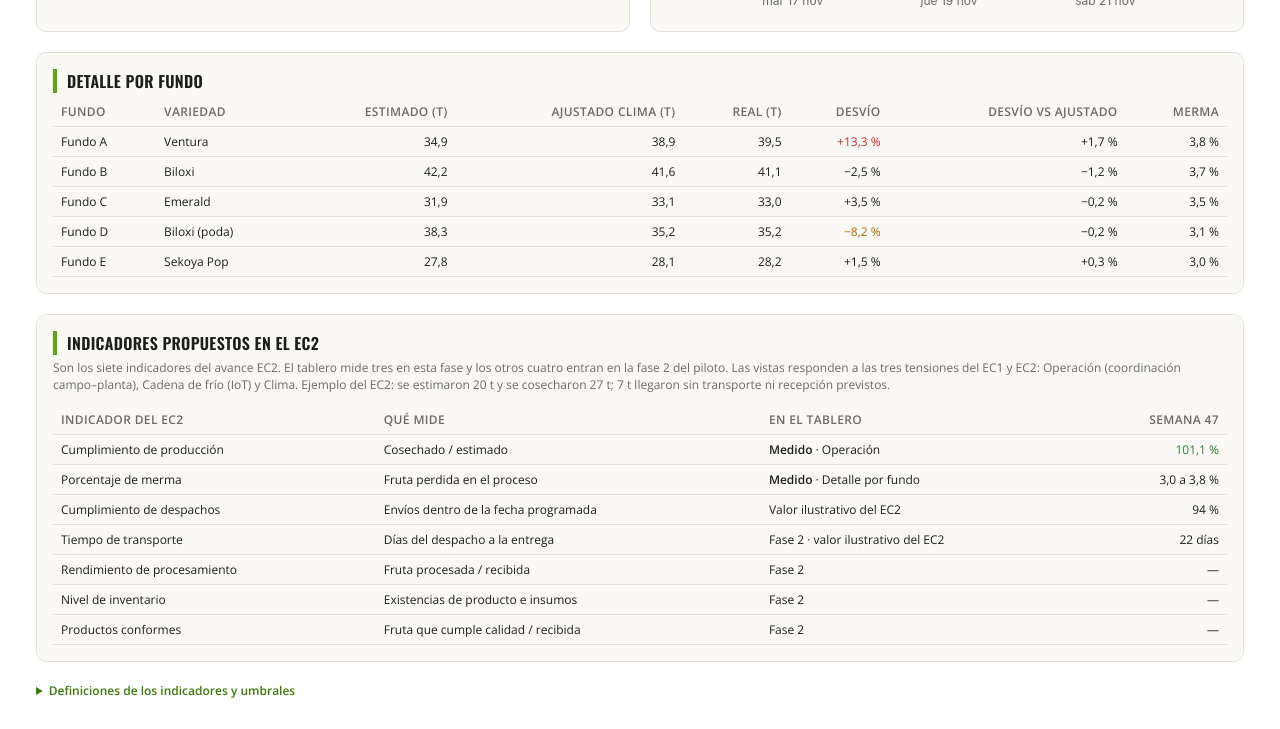
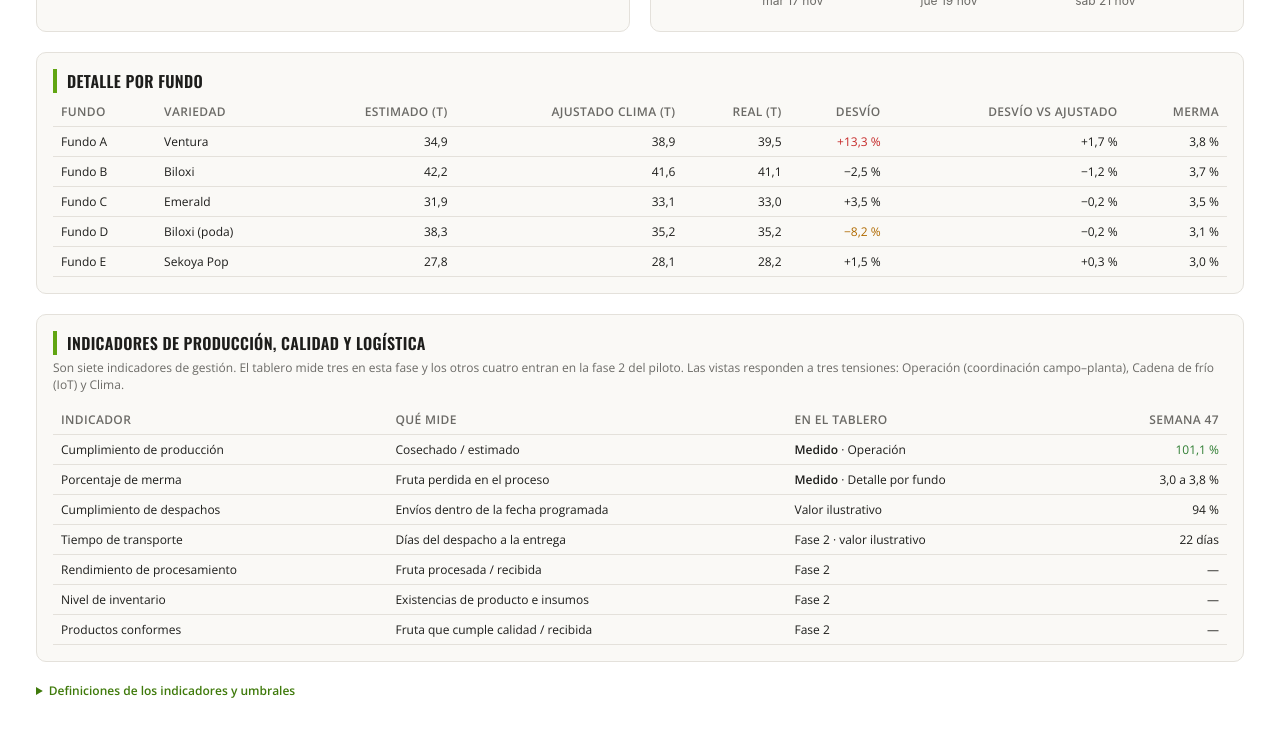
Before and after one commit to gbmbusinessgroupperu-coder/camposol, a plain HTML site: page index.html in a window 1280 px wide. Shown: the part 885-1614 px from the top of the page. Drawn offline with nearby package versions, Linux system fonts and the light colour scheme.

Commit message:
Add files via upload

```diff
--- a/index.html
+++ b/index.html
@@ -187,16 +187,16 @@ run(){for(const n in draws){document.querySelectorAll('[data-draw="'+n+'"]').for
       </div>
     </div>
     <div class="cp-panel" id="panel-ec2">
-      <h2>Indicadores propuestos en el EC2</h2>
-      <p class="cp-note">Son los siete indicadores del avance EC2. El tablero mide tres en esta fase y los otros cuatro entran en la fase 2 del piloto. Las vistas responden a las tres tensiones del EC1 y EC2: Operación (coordinación campo–planta), Cadena de frío (IoT) y Clima. Ejemplo del EC2: se estimaron 20 t y se cosecharon 27 t; 7 t llegaron sin transporte ni recepción previstos.</p>
+      <h2>Indicadores de producción, calidad y logística</h2>
+      <p class="cp-note">Son siete indicadores de gestión. El tablero mide tres en esta fase y los otros cuatro entran en la fase 2 del piloto. Las vistas responden a tres tensiones: Operación (coordinación campo–planta), Cadena de frío (IoT) y Clima.</p>
       <div class="cp-twrap">
         <table class="cp-table">
-          <thead><tr><th>Indicador del EC2</th><th>Qué mide</th><th>En el tablero</th><th class="r">Semana 47</th></tr></thead>
+          <thead><tr><th>Indicador</th><th>Qué mide</th><th>En el tablero</th><th class="r">Semana 47</th></tr></thead>
           <tbody>
             <tr><td>Cumplimiento de producción</td><td>Cosechado / estimado</td><td><b>Medido</b> · Operación</td><td class="r"><span data-draw="k_cumpl" data-source="kpi_operacion" data-field="cumplimiento_pct" data-row="0">—</span></td></tr>
             <tr><td>Porcentaje de merma</td><td>Fruta perdida en el proceso</td><td><b>Medido</b> · Detalle por fundo</td><td class="r">3,0 a 3,8 %</td></tr>
-            <tr><td>Cumplimiento de despachos</td><td>Envíos dentro de la fecha programada</td><td>Valor ilustrativo del EC2</td><td class="r">94 %</td></tr>
-            <tr><td>Tiempo de transporte</td><td>Días del despacho a la entrega</td><td>Fase 2 · valor ilustrativo del EC2</td><td class="r">22 días</td></tr>
+            <tr><td>Cumplimiento de despachos</td><td>Envíos dentro de la fecha programada</td><td>Valor ilustrativo</td><td class="r">94 %</td></tr>
+            <tr><td>Tiempo de transporte</td><td>Días del despacho a la entrega</td><td>Fase 2 · valor ilustrativo</td><td class="r">22 días</td></tr>
             <tr><td>Rendimiento de procesamiento</td><td>Fruta procesada / recibida</td><td>Fase 2</td><td class="r">—</td></tr>
             <tr><td>Nivel de inventario</td><td>Existencias de producto e insumos</td><td>Fase 2</td><td class="r">—</td></tr>
             <tr><td>Productos conformes</td><td>Fruta que cumple calidad / recibida</td><td>Fase 2</td><td class="r">—</td></tr>
@@ -326,7 +326,7 @@ run(){for(const n in draws){document.querySelectorAll('[data-draw="'+n+'"]').for
       <li><b>Lotes a pre-frío a tiempo:</b> lotes que ingresan a pre-frío en ≤ <span data-draw="u" data-u="horasPrefrio">—</span> desde la cosecha, sobre el total de lotes.</li>
       <li><b>Anomalía térmica:</b> Tmáx observada menos la normal histórica del mismo día, promedio de 7 días.</li>
       <li><b>Merma:</b> kg descartados / kg recibidos, por fundo.</li>
-      <li><b>Cumplimiento de despachos:</b> contenedores despachados en fecha / programados (valor ilustrativo del EC2; se simula en la fase 2).</li>
+      <li><b>Cumplimiento de despachos:</b> contenedores despachados en fecha / programados (valor ilustrativo; se simula en la fase 2).</li>
       <li><b>Prioridad alta:</b> desvío de un fundo mayor a ±<span data-draw="u" data-u="desvioAlto">—</span>, un sensor con <span data-draw="u" data-u="minutosAlto">—</span> o más fuera de rango, una planta con uso de capacidad sobre <span data-draw="u" data-u="usoAlto">—</span>, un lote con más de <span data-draw="u" data-u="horasAlto">—</span> a pre-frío o un pronóstico de anomalía desde <span data-draw="u" data-u="anomaliaAlta">—</span>.</li>
     </ul>
   </details>
```
